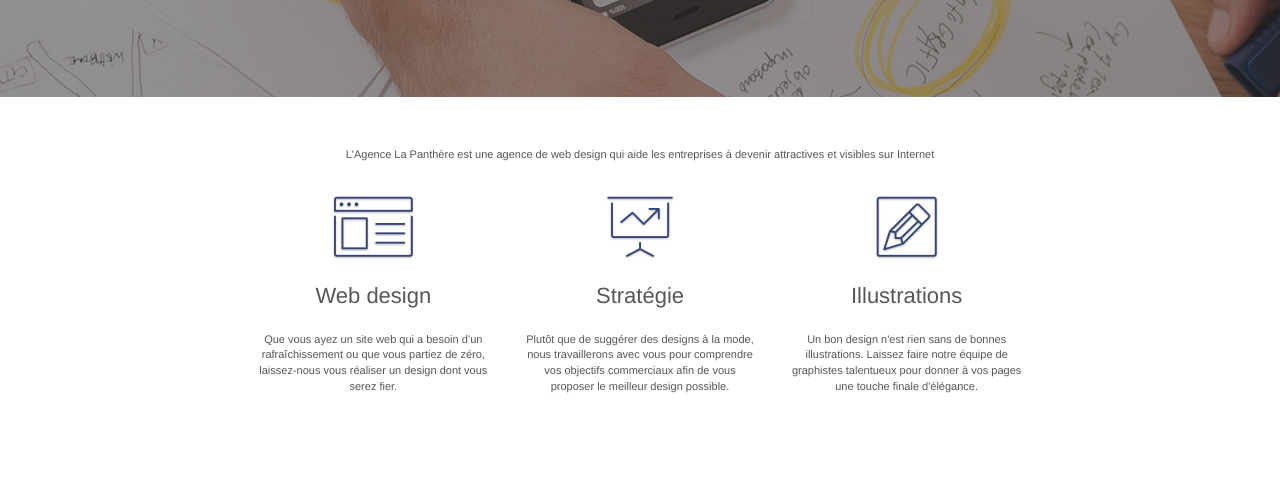
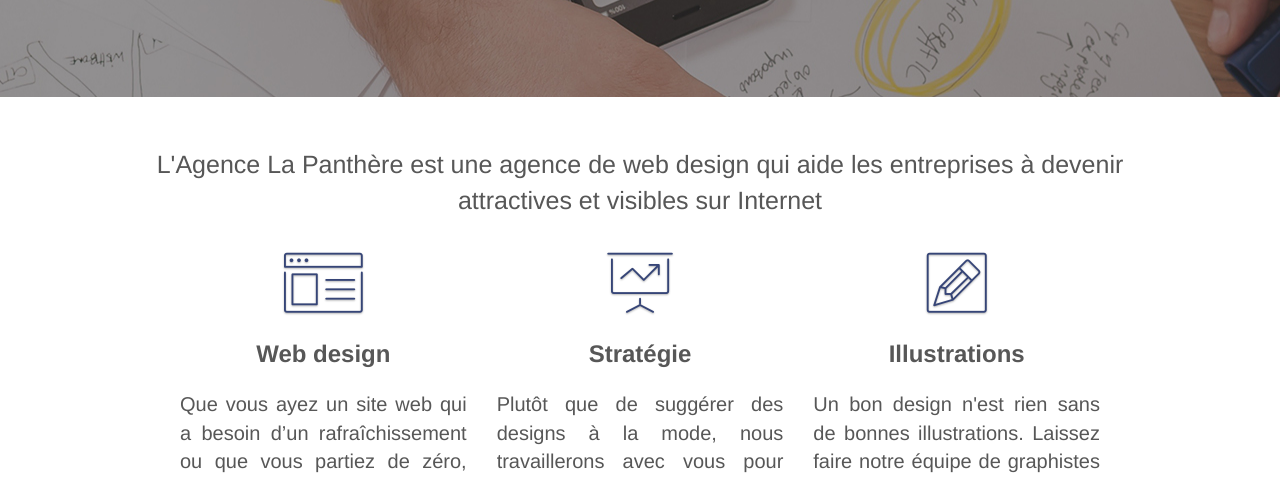
Before and after one commit to DOMENGES/DOMENGES_P4_instant_T_1, a plain HTML site: page index.html in a window 1280 px wide. Shown: the part 461-941 px from the top of the page. Drawn offline with Linux system fonts and the light colour scheme.

Commit message:
corrections_taille_police

```diff
--- a/index.html
+++ b/index.html
@@ -65,7 +65,7 @@
 	<div class="container bloc-md">
 		<div class="row">
 			<div class="col-sm-12 text-center">
-				<p>L'Agence La Panthère est une agence de web design qui aide les entreprises à devenir attractives et visibles sur Internet</p><!--img alt="agence web, agence web paris, web design paris, stratégie web" src="img/title.png" />-->
+				<p class="intro_services">L'Agence La Panthère est une agence de web design qui aide les entreprises à devenir attractives et visibles sur Internet</p><!--img alt="agence web, agence web paris, web design paris, stratégie web" src="img/title.png" />-->
 			</div>
 		</div>
 		<div class="row voffset-lg med-width-whitespace">
@@ -76,7 +76,7 @@
 				<h2 class="mg-md text-center">
 					Web design
 				</h2>
-				<p class="text-center ">
+				<p class="web_design text-center">
 					Que vous ayez un site web qui a besoin d&rsquo;un rafraîchissement ou que vous partiez de zéro, laissez-nous vous réaliser un design dont vous serez fier.
 				</p>
 			</div>
@@ -87,7 +87,7 @@
 				<h2 class="mg-md text-center">
 					<!--&nbsp;-->Stratégie
 				</h2>
-				<p class="text-center ">
+				<p class="strategie text-center ">
 					Plutôt que de suggérer des designs à la mode, nous travaillerons avec vous pour comprendre vos objectifs commerciaux afin de vous proposer le meilleur design possible.<br>
 				</p>
 			</div>
@@ -98,7 +98,7 @@
 				<h2 class="mg-md text-center">
 					Illustrations
 				</h2>
-				<p class="text-center ">
+				<p class="illustrations text-center ">
 					Un bon design n'est rien sans de bonnes illustrations. Laissez faire notre équipe de graphistes talentueux pour donner à vos pages une touche finale d'élégance.
 				</p>
 			</div>
--- a/style.css
+++ b/style.css
@@ -689,6 +689,16 @@ p {
     font-size: 11px;
 }
 
+.intro_services
+{
+    font-size: 25px;
+}
+.web_design, .strategie, .illustrations
+{
+    font-size: 20px;
+    text-align: justify;
+}
+
 .tight-width-whitespace {
     max-width: 600px;
     margin: auto auto auto auto;
@@ -714,8 +724,9 @@ p {
 }
 
 h2 {
-    font-size: 22px;
+    font-size: 24px;
     line-height: 1.4em;
+    font-weight: 600;
 }
 
 h3 {
@@ -726,7 +737,7 @@ h3 {
 }
 
 .med-width-whitespace {
-    max-width: 800px;
+    max-width: 95%;
     margin: auto auto auto auto;
     box-shadow: 0px 0px 0px #000000;
 }
```
Also changed, not shown: css/bootstrap.css.
